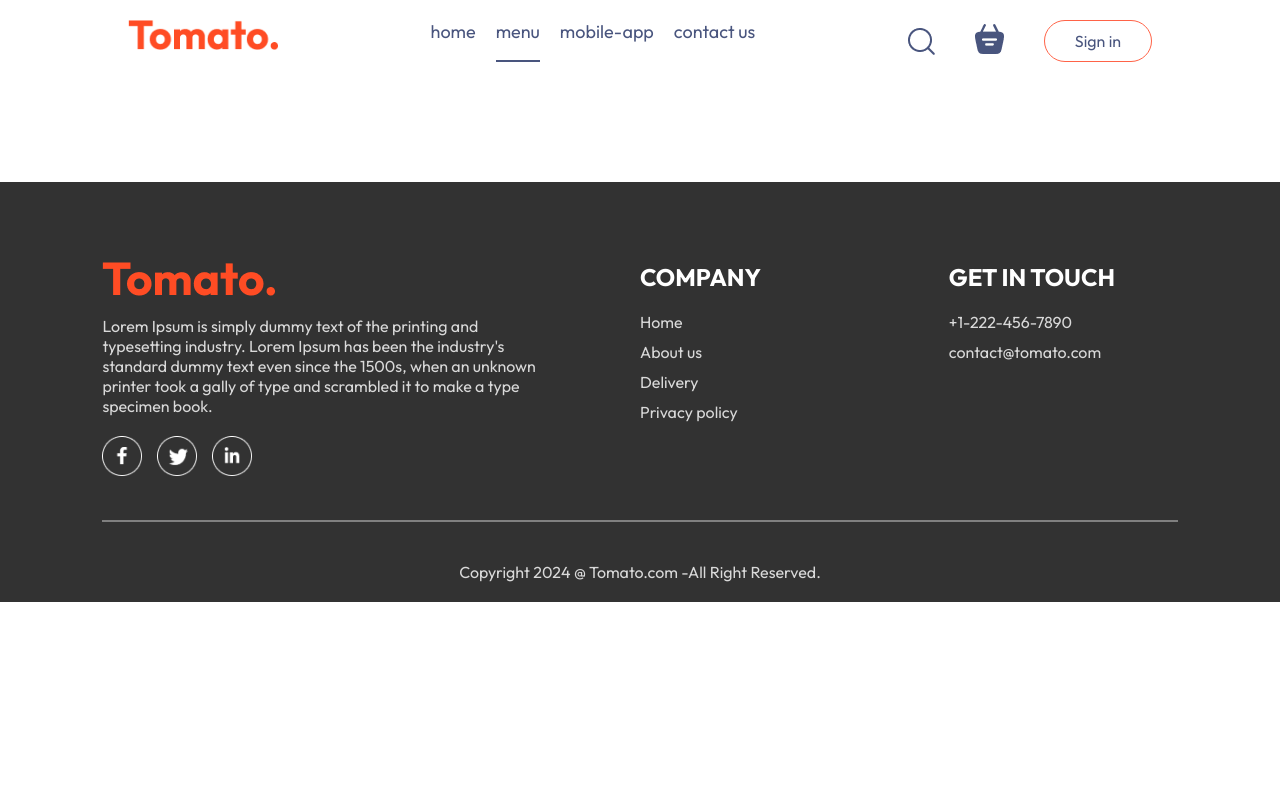
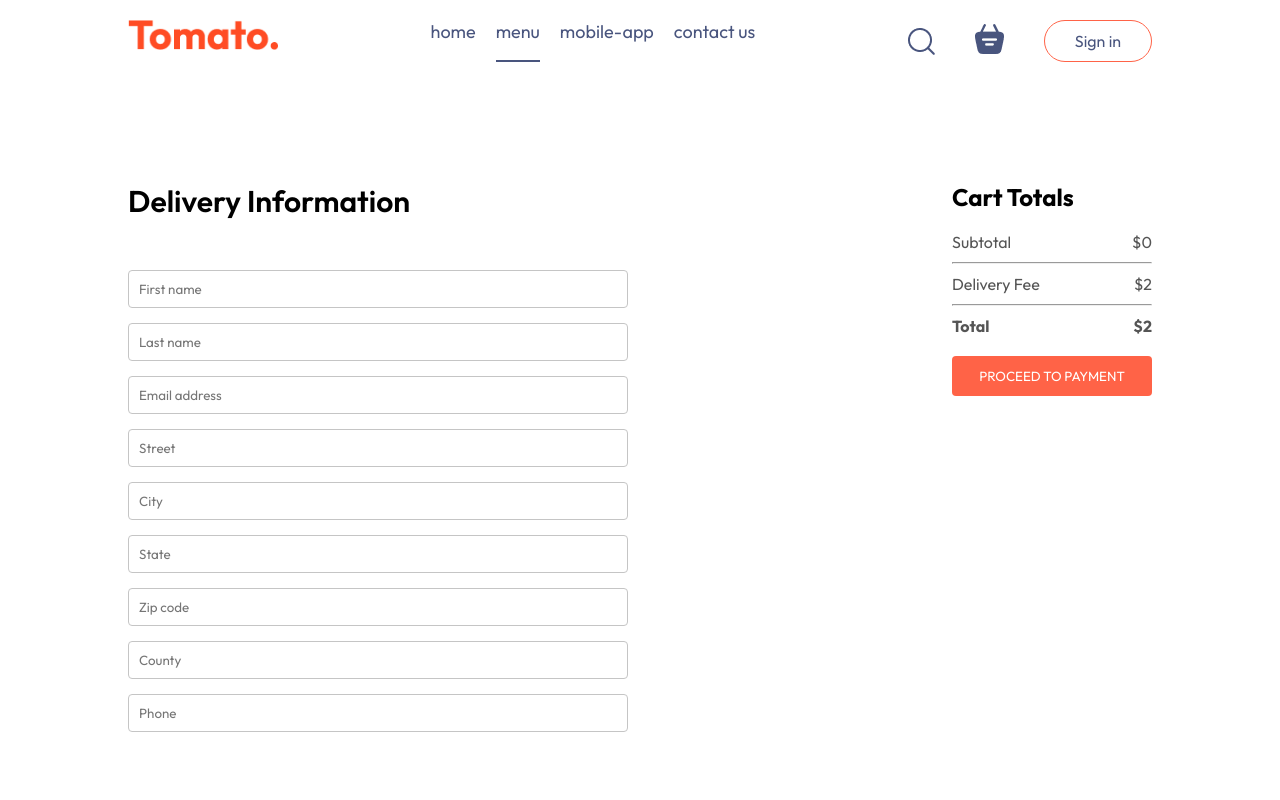
Before and after one commit to TauhidOSD/Food-Delivery-front, a React (Vite) app in the folder frontend/: page /order in a window 1280 px wide. Shown: the top 800 px of the page. Built offline with nearby package versions, Linux system fonts and the light colour scheme.

Commit message:
PlaceOrder nsection has added input find

```diff
--- a/frontend/src/Pages/Cart/Cart.jsx
+++ b/frontend/src/Pages/Cart/Cart.jsx
@@ -1,9 +1,12 @@
 import { useContext } from 'react';
 import './Cart.css'
 import {StoreContext} from '../../Context/StoreContext'
+import { useNavigate } from 'react-router-dom';
 const Cart = () => {
 
     const {cartItems,food_list,removeFromCart,getTotalCartAmount} = useContext(StoreContext)
+
+    const navigate= useNavigate();
 
     return (
         <div className='cart'>
@@ -55,7 +58,7 @@
                            <b>${getTotalCartAmount()+2}</b>
                         </div>
                     </div>
-                    <button>PROCEED TO CHECKOUT</button>
+                    <button onClick={()=>navigate('/order')}>PROCEED TO CHECKOUT</button>
 
                 </div>
                     <div className="cart-promocode">
--- a/frontend/src/Pages/PlaceOrder/PlaceOrder.css
+++ b/frontend/src/Pages/PlaceOrder/PlaceOrder.css
@@ -0,0 +1,25 @@
+.place-order{
+    display: flex;
+    align-items: start;
+    justify-content: space-between;
+    gap: 50px;
+    margin-top: 100px;
+}
+.place-order-left{
+    width: 100%;
+    max-width: max(30%,500px);
+}
+.place-order-left .title{
+    font-size: 30px;
+    font-weight: 600;
+    margin-bottom: 50px;
+}
+.place-order-left input {
+    margin-bottom: 15px;
+    width: 100%;
+    padding: 10px;
+    border : 1px solid #c5c5c5;
+    border-radius: 4px;
+    outline-color: tomato;
+
+}
--- a/frontend/src/Pages/PlaceOrder/PlaceOrder.jsx
+++ b/frontend/src/Pages/PlaceOrder/PlaceOrder.jsx
@@ -1,10 +1,55 @@
-import './PlaceOrder.css'
+import { useContext } from "react";
+import "./PlaceOrder.css";
+import { StoreContext } from "../../Context/StoreContext";
 const PlaceOrder = () => {
-    return (
-        <div>
 
+const {getTotalCartAmount} =useContext(StoreContext)
+
+  return (
+    <from className="place-order">
+      <div className="place-order-left">
+        <p className="title">Delivery Information</p>
+        <div className="multi-fields">
+          <input type="text" placeholder="First name" />
+          <input type="text" placeholder="Last name" />
         </div>
-    );
+        <input type="email" placeholder="Email address" />
+        <input type="text" placeholder="Street" />
+        <div className="multi-fields">
+          <input type="text" placeholder="City" />
+          <input type="text" placeholder="State" />
+        </div>
+        <div className="multi-fields">
+          <input type="text" placeholder="Zip code" />
+          <input type="text" placeholder="County" />
+        </div>
+        <input type="text" placeholder="Phone" />
+      </div>
+      <div className="place-order-right">
+      <div className="cart-total">
+                    <h2>Cart Totals</h2>
+                    <div>
+                        <div className="cart-total-details">
+                            <p>Subtotal</p>
+                            <p>${getTotalCartAmount()}</p>
+                        </div>
+                        <hr />
+                        <div className="cart-total-details">
+                            <p>Delivery Fee</p>
+                            <p>${2}</p>
+                        </div>
+                        <hr />
+                        <div className="cart-total-details">
+                           <b>Total</b>
+                           <b>${getTotalCartAmount()+2}</b>
+                        </div>
+                    </div>
+                    <button >PROCEED TO PAYMENT</button>
+
+                </div>
+      </div>
+    </from>
+  );
 };
 
 export default PlaceOrder;
```
